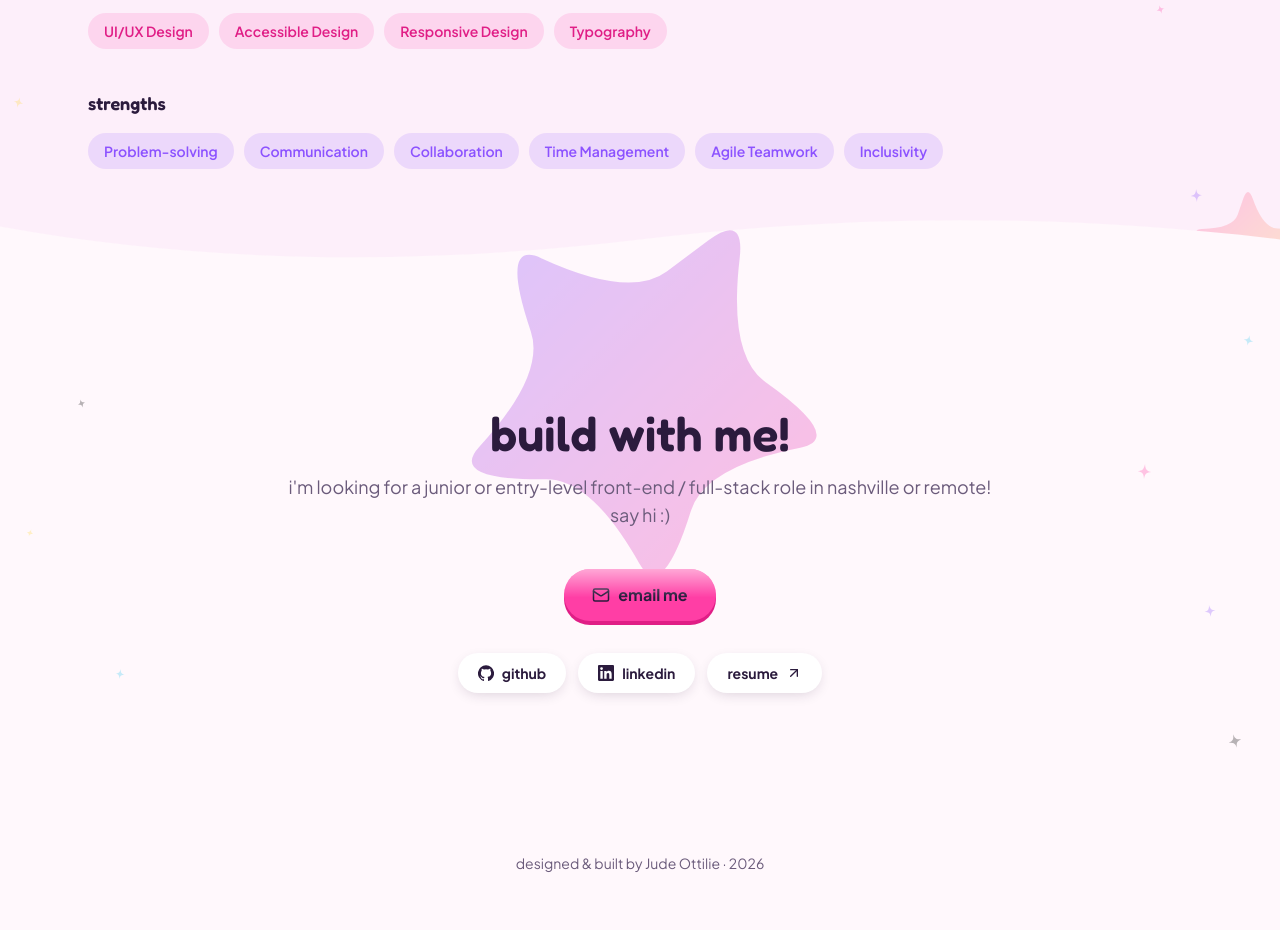
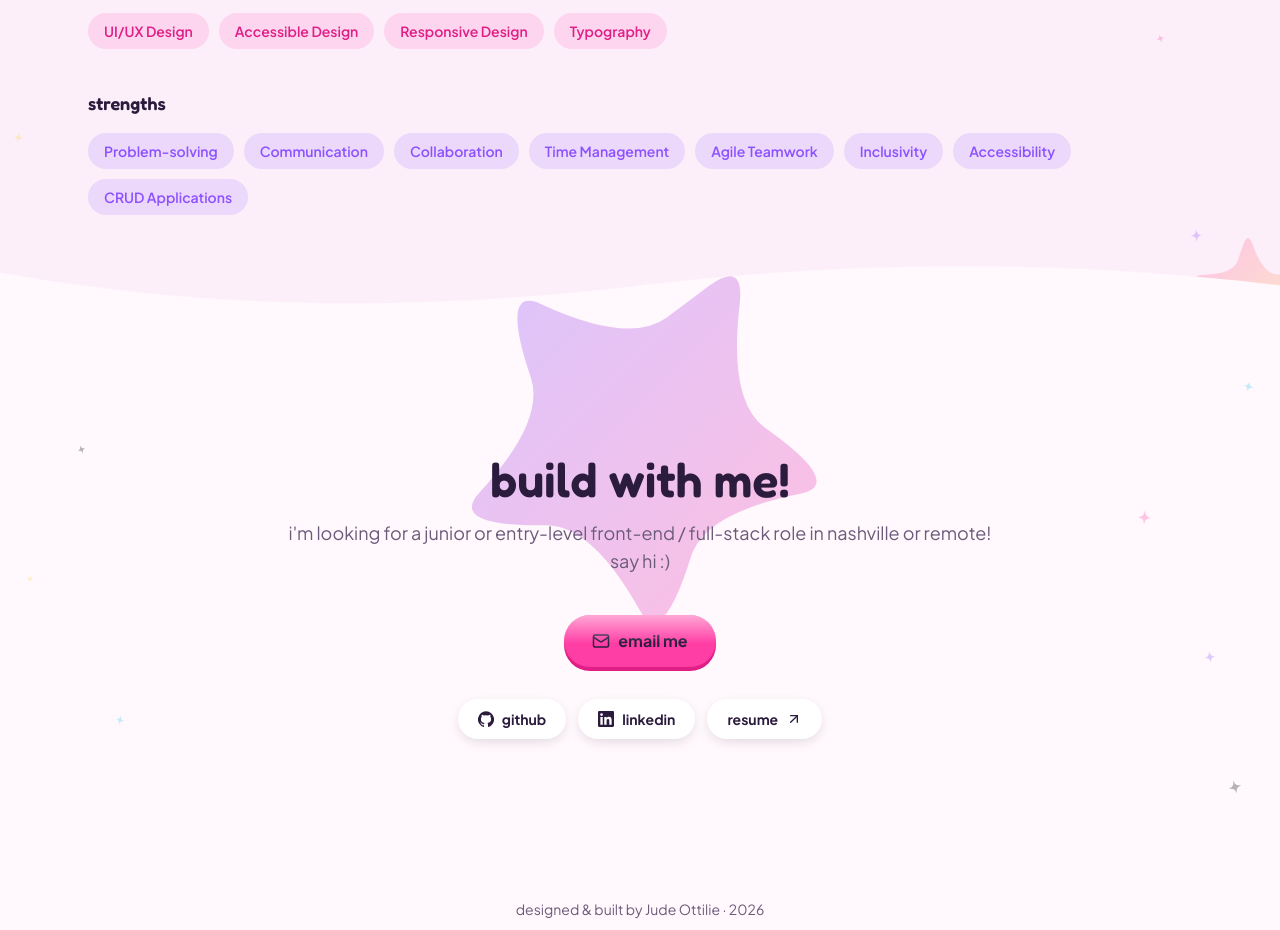
Before and after one commit to judeottilie-tech/experience, a React (Vite) app: page / in a window 1280 px wide. Shown: the part 5040-5970 px from the top of the page. Before the commit the page ends 5945 px from the top, so only its background shows below. Built offline with nearby package versions, Linux system fonts and the light colour scheme.

Commit message:
more strengthths

```diff
--- a/src/data/content.js
+++ b/src/data/content.js
@@ -214,7 +214,8 @@ export const skills = {
     "Time Management",
     "Agile Teamwork",
     "Inclusivity",
-
+    "Accessibility",
+    "CRUD Applications"
   ],
 };
 
```
